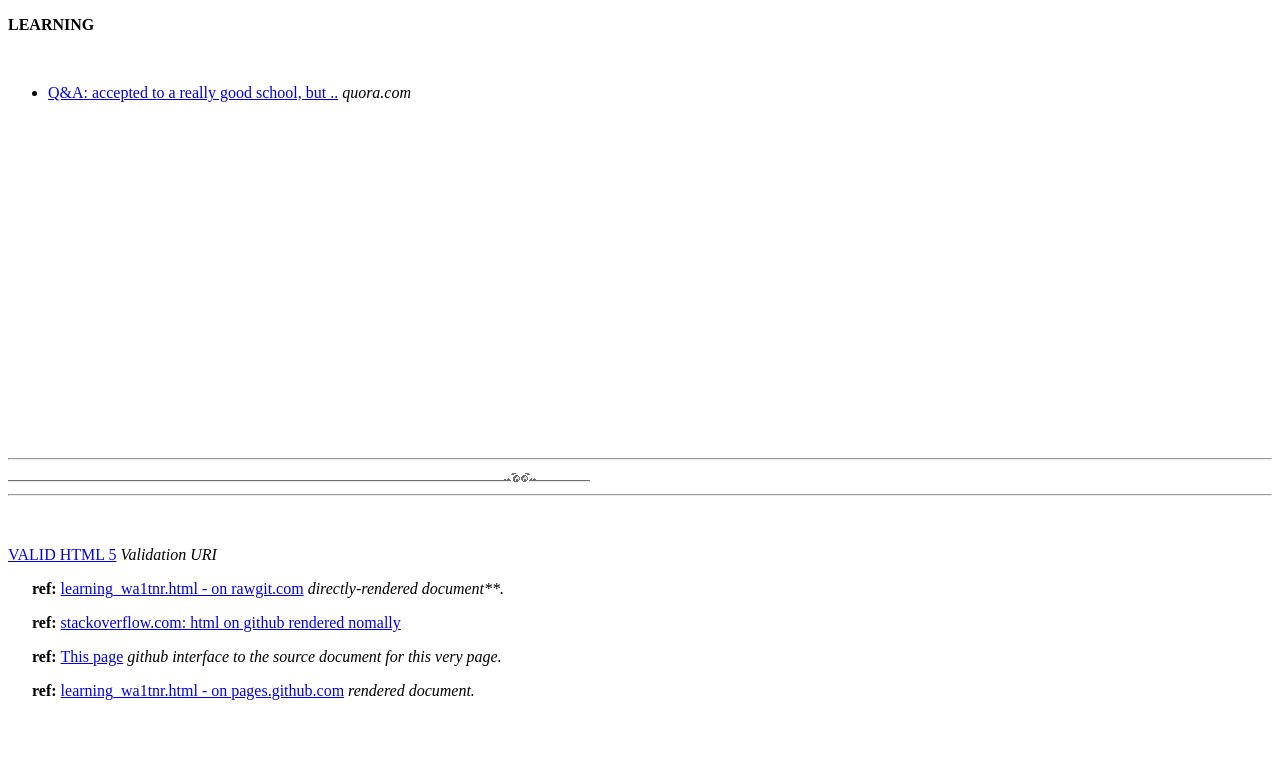
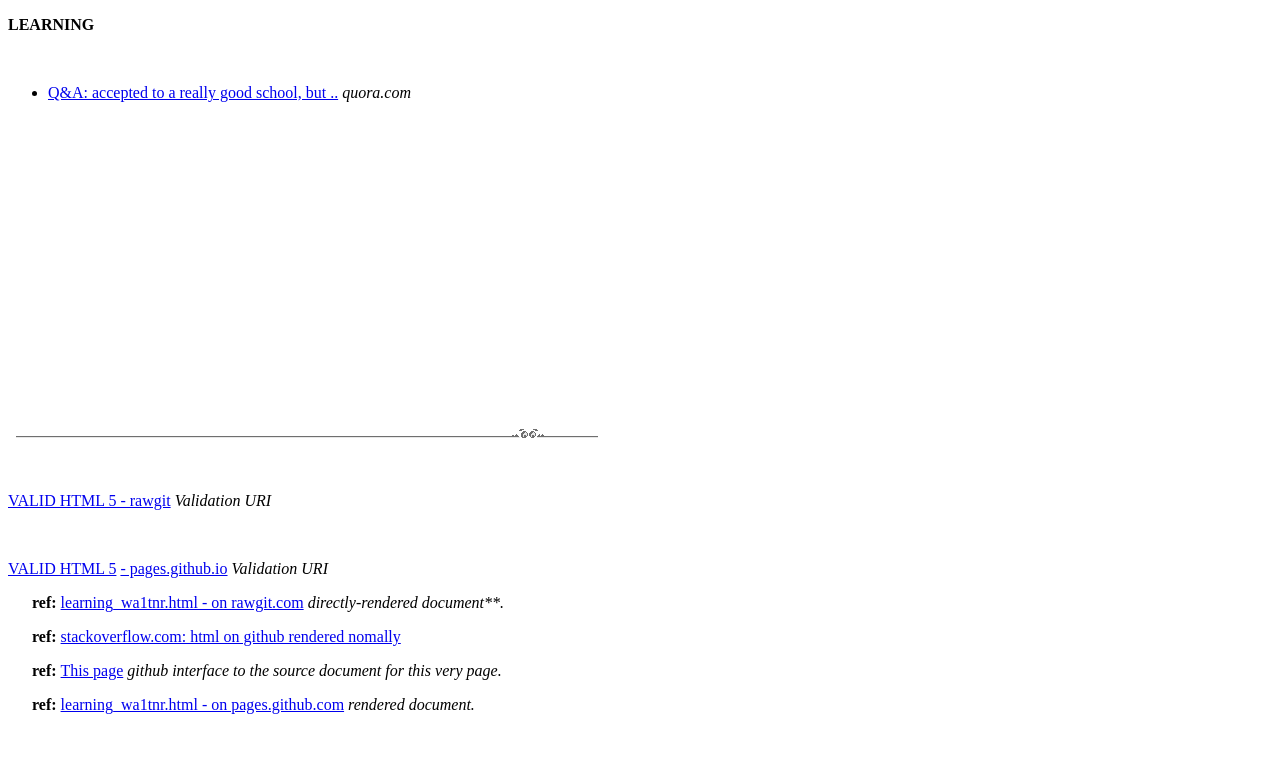
Before and after one commit to wa1tnr/wa1tnr.github.io, a plain HTML site: page Bookmarks/Learning/learning_wa1tnr.html in a window 1280 px wide. Shown: the top 781 px of the page. Drawn offline with Linux system fonts and the light colour scheme.

Commit message:
modified:   Bookmarks/Learning/learning_wa1tnr.html

```diff
--- a/Bookmarks/Learning/learning_wa1tnr.html
+++ b/Bookmarks/Learning/learning_wa1tnr.html
@@ -24,14 +24,24 @@
         <p>&nbsp;
         <p>&nbsp;
         <p>&nbsp;
-        <hr>
+
         <img src="../images/line.eyes2.gif" ALT="- - - - - - - - - - - - - - - - - - - - - - - -">
-        <hr>
+
+
+
         <p>&nbsp;
         <p>
             <a href=
             "https://validator.w3.org/nu/?showsource=yes&amp;doc=https%3A%2F%2Frawgit.com%2Fwa1tnr%2FBookmarks%2Fmaster%2FLearning%2Flearning_wa1tnr.html"
-            >VALID HTML 5</a> <em>Validation URI</em>
+            >VALID HTML 5 - rawgit</a> <em>Validation URI</em>
+
+
+        <p>&nbsp;
+        <p>
+            <a href=
+            "https://validator.w3.org/nu/?showsource=yes&doc=https%3A%2F%2Fwa1tnr.github.io%2FBookmarks%2FLearning%2Flearning_wa1tnr.html"
+            >VALID HTML 5</a> <a href="https://pages.github.io/"
+            > - pages.github.io</a> <em>Validation URI</em>
 
 
         <p>&nbsp;&nbsp;&nbsp;&nbsp;&nbsp;&nbsp;<strong>ref: </strong
```
